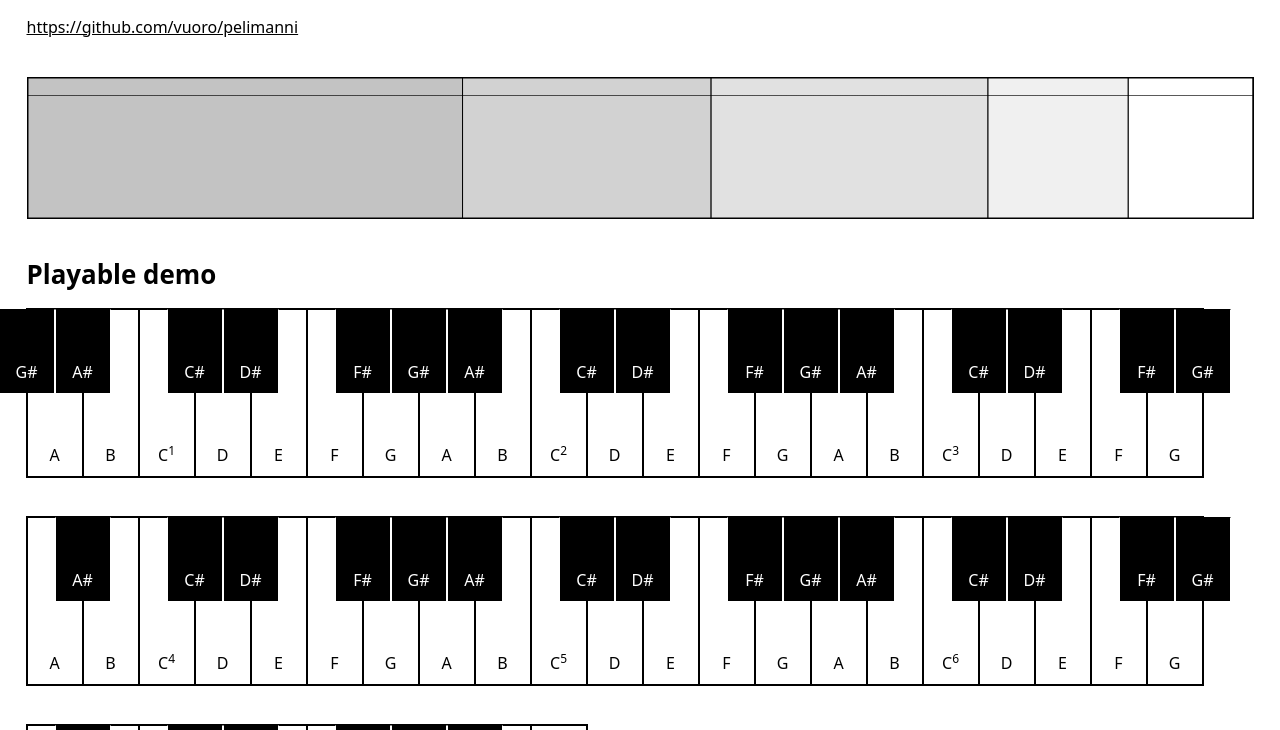
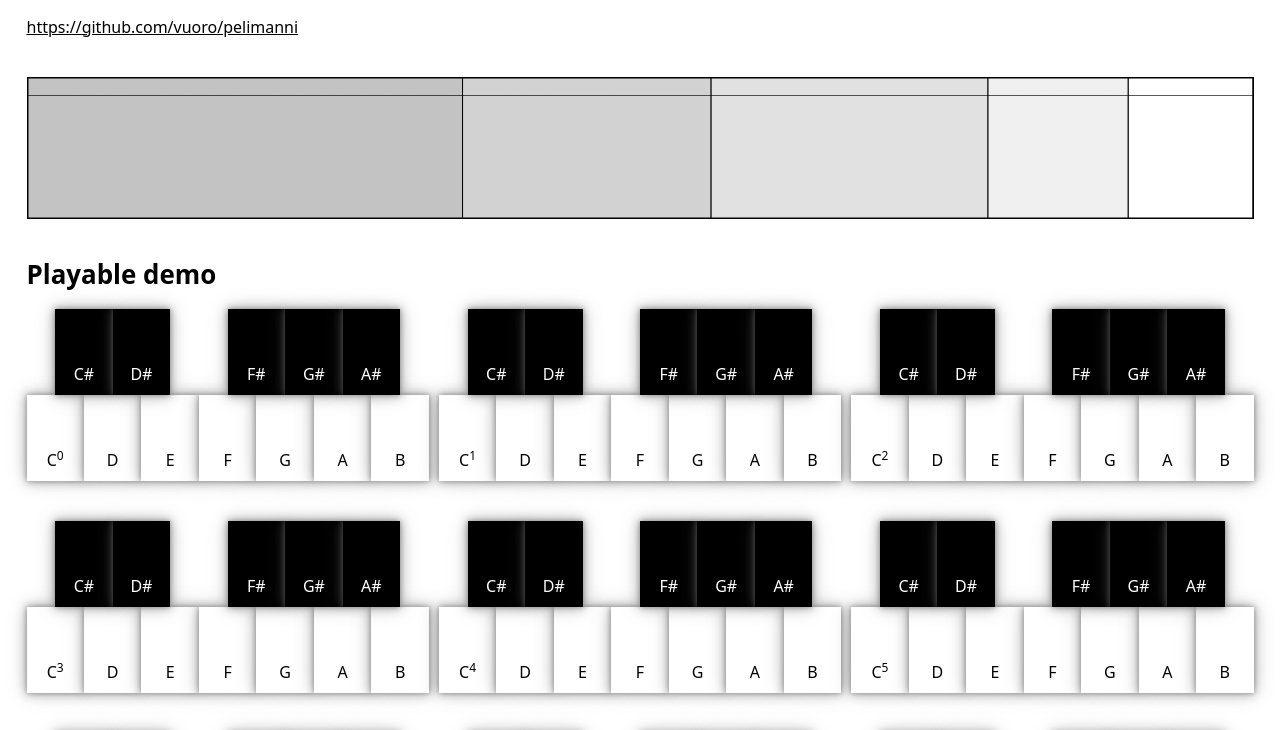
Before and after one commit to vuoro/pelimanni, a website built with Vite: page index.html in a window 1280 px wide. Shown: the part 146-876 px from the top of the page. Built offline with nearby package versions, Linux system fonts and the light colour scheme.

Commit message:
Improve keyboard display

```diff
--- a/example/Keyboard.ts
+++ b/example/Keyboard.ts
@@ -1,4 +1,5 @@
 import { html, nothing, render } from "lit-html";
+import { styleMap } from "lit-html/directives/style-map.js";
 import * as allInstrumentPresets from "../instrumentPresets.js";
 import {
   attackInstrument,
@@ -240,15 +241,49 @@ export const Keyboard = new Magic(() => {
   const instrumentPreset =
     allInstrumentPresets[instrumentName as keyof typeof allInstrumentPresets];
 
+  const keys = [];
+  const fromNote = frequencyToMidi(instrumentPreset?.highPassFrequency ?? 27.5);
+  const toNote = frequencyToMidi(instrumentPreset?.lowPassFrequency ?? 4186.009);
+  const fromOctave = Math.floor(fromNote / 12);
+  const toOctave = Math.ceil(toNote / 12);
+  const hasTopKeys = topKeysSet.size > 0 && topKeysSet.size < 12;
+  let totalColumns = 0;
+
+  for (let octave = fromOctave; octave < toOctave; octave++) {
+    const octaveKeys = [];
+    let column = 2;
+    let lastRow = 0;
+
+    for (let note = octave * 12; note < (octave + 1) * 12; note++) {
+      const isBlack = blackKeysSet.has(note % 12);
+      const isTop = topKeysSet.has(note % 12);
+      const row = hasTopKeys ? (isTop ? 1 : 2) : 1;
+
+      if (lastRow !== row) column -= 1;
+      lastRow = row;
+
+      octaveKeys.push(key(note, isBlack, column, row));
+
+      column += 2;
+    }
+
+    keys.push(html`<div class="octave">${octaveKeys}</div>`);
+    totalColumns = Math.max(totalColumns, column);
+  }
+
   render(
     html`
       <h2>Playable demo</h2>
-      ${keys(
-        blackKeysSet,
-        topKeysSet,
-        frequencyToMidi(instrumentPreset?.highPassFrequency ?? 27.5),
-        frequencyToMidi(instrumentPreset?.lowPassFrequency ?? 4186.009),
-      )}
+      <div class="keys"
+        style="--total-columns: ${totalColumns}"
+        @pointerdown=${pointerdown}
+        @pointerup=${pointerup}
+        @pointerout=${pointerout}
+        @pointerover=${pointerover}
+        @contextmenu=${contextmenu}
+      >
+        ${keys}
+      </div>
       <p>You can play with mouse, touch, or keyboard. MIDI support coming whenever I manage to buy a device to test it with.</p>
       <p>When playing with a keyboard, use 12345/QWERTY/ASDFG/ZXCVB rows (other keyboard layouts should also work… mostly). You can adjust their notes with the "Keyboard offset" slider above. Hold shift for full sustain and/or alt for full vibrato.</p>
     `,
@@ -256,14 +291,29 @@ export const Keyboard = new Magic(() => {
   );
 });
 
-const keys = (blackKeysSet: Set<number>, topKeysSet: Set<number>, fromNote = 0, toNote = 120) => {
-  const keys = [];
+const key = (midiNumber: number, isBlack = false, column = 0, row = 0) => {
+  const note = midiNumber % 12;
+  const octave = Math.floor(midiNumber / 12);
 
-  for (let note = fromNote; note < toNote; note++) {
-    const isBlack = blackKeysSet.has(note % 12);
-    const isTop = topKeysSet.has(note % 12);
-    keys.push(key(note, isBlack, isTop));
-  }
+  return html`
+    <div
+      class="key ${isBlack ? "black" : "white"} ${row === 1 ? "top" : "bottom"} key-${note}"
+      style="${styleMap({
+        "--column": column,
+        "--row": row,
+      })}"
+    >
+      <button
+        type="button"
+        data-midi-number="${midiNumber}"
+      >
+        <span>
+          ${keyLabels[note]}${note === 0 ? html`<sup>${octave - 1}</sup>` : nothing}
+        </span>
+      </button>
+    </div>
+  `;
+};
 
 const pointerdown = (event: PointerEvent) => {
   const target = event.target as HTMLElement;
@@ -315,45 +365,14 @@ const keys = (blackKeysSet: Set<number>, topKeysSet: Set<number>, fromNote = 0,
     );
 };
 
-  return html`
-    <div class="keys"
-      @pointerdown=${pointerdown}
-      @pointerup=${pointerup}
-      @pointerout=${pointerout}
-      @pointerover=${pointerover}
-      @contextmenu=${contextmenu}
-    >
-      ${keys}
-    </div>
-  `;
-};
-
 const pointersDown = new Set();
 const keyLabels = ["C", "C#", "D", "D#", "E", "F", "F#", "G", "G#", "A", "A#", "B"];
-
-const key = (midiNumber: number, isBlack = false, isTop = false) => {
-  const note = midiNumber % 12;
-  const octave = Math.floor(midiNumber / 12);
-
-  return html`
-    <div class="key ${isBlack ? "black" : "white"} ${isTop ? "top" : "bottom"} key-${note}">
-      <button
-        type="button"
-        data-midi-number="${midiNumber}"
-      >
-        <span>
-          ${keyLabels[note]}${note === 0 ? html`<sup>${octave - 1}</sup>` : nothing}
-        </span>
-      </button>
-    </div>
-  `;
-};
 
 document.addEventListener("keydown", (event: KeyboardEvent) => {
   const { code, repeat, metaKey, ctrlKey } = event;
   if (repeat || metaKey || ctrlKey) return;
 
-  const { keyboardOffset } = Keyboard.get();
+  const { keyboardOffset } = KeyboardState.get();
 
   const keyOffsets = {
     Digit1: 0,
@@ -498,7 +517,7 @@ const attackWithController = (
     audioContext.currentTime,
     velocity * (1.0 + 0.056 * Math.sin(audioContext.currentTime * 0.236) + 0.034 * Math.random()),
     attackMultiplier,
-    1.0,
+    0.7,
     altKey ? 1.0 : vibratoAmount,
     vibratoFrequency,
   );
@@ -511,7 +530,7 @@ const attackWithController = (
   }
 };
 
-const releaseWithController = (controllerId: ControllerId, shiftKey = false, altKey = false) => {
+const releaseWithController = (controllerId: ControllerId, shiftKey = false, _altKey = false) => {
   const { audioContext } = AudioSystem.get();
   const instrument = playingControllers.get(controllerId);
   if (!instrument) return;
--- a/example/example.css
+++ b/example/example.css
@@ -76,7 +76,7 @@ cite {
 
 #visualizer {
   gap: 0.25rlh;
-  border: 1px solid;
+  border: 1px solid black;
   /* position: sticky;
   top: 1rlh;
   z-index: 10;
@@ -93,10 +93,9 @@ cite {
 }
 
 .keys {
-  display: flex;
-  flex-wrap: wrap;
-  align-items: stretch;
-  gap: 2rlh 0;
+  display: grid;
+  grid-template-columns: repeat(auto-fit, minmax(calc(var(--total-columns) * 1rlh), 1fr));
+  gap: 2rlh 0.5rlh;
 }
 
 .keys,
@@ -105,72 +104,71 @@ cite {
   user-select: none;
 }
 
-.key {
-  --key-width: calc(2rlh + 2vmin);
-  --key-height: calc(var(--key-width) * 3);
-  width: var(--key-width);
+.octave {
+  display: grid;
+  grid-auto-columns: 1fr;
+  grid-auto-rows: 1fr;
   pointer-events: none;
 }
 
-.top:not(.top + .top) {
-  width: 0;
-  display: grid;
-  justify-content: center;
+.key {
+  grid-column: var(--column) / span 2;
+  grid-row: var(--row);
+  pointer-events: none;
+  position: relative;
 }
 
-.top + .top {
-  padding-left: calc(var(--key-width) * 0.5);
+.top {
+  z-index: 1;
+}
+.bottom {
+  z-index: 0;
 }
 
 .key button {
   cursor: pointer;
-  width: var(--key-width);
-  height: var(--key-height);
-  border: 0.5px solid light-dark(black, #999);
-  outline: 0.5px solid light-dark(black, #999);
-  background-color: light-dark(white, #222);
+  width: 100%;
+  aspect-ratio: 1 / 1.5;
+  border: none;
   display: flex;
   justify-content: center;
   align-items: end;
   line-height: 2;
   touch-action: none;
   pointer-events: all;
-  font-weight: 200;
+  font-weight: 300;
   padding-bottom: 0.25rlh;
+  box-shadow: 0 0 0.25rlh #6669, 0 0 0.5rlh #6667, 0 0 1rlh #6665;
 }
 
-.top button {
-  height: calc(var(--key-height) * 0.5);
-  justify-self: center;
-  position: relative;
-  z-index: 1;
+.white button {
+  background-color: white;
+  color: black;
 }
 
 .black button {
   background-color: black;
-  border-color: light-dark(white, #999);
-  outline-color: light-dark(white, #999);
   color: white;
 }
 
-@media (prefers-color-scheme: light) {
-  .black button {
-    outline: none;
-    border-width: 0 0.5px;
-    border-top: 1px solid black;
-  }
-}
-
-/* .white + .white + .black button,
-.white:first-child + .black button,
-.black:first-child button {
+/* .key:first-child button {
+  border-top-left-radius: 0.25rlh;
   border-bottom-left-radius: 0.25rlh;
 }
 
-.black:has(+ .white + .white) button,
-.black:has(+ .white:last-child) button,
-.black:last-child button {
+.key:last-child button {
+  border-top-right-radius: 0.25rlh;
   border-bottom-right-radius: 0.25rlh;
+}
+
+.key.bottom + .key.bottom + .key.top button,
+.key.bottom:first-child + .key.top button {
+  border-top-left-radius: 0.25rlh;
+}
+
+.key.top + .key.top + .key.bottom button,
+.key.top:first-child + .key.bottom button {
+  border-bottom-left-radius: 0.25rlh;
 } */
 
 .key button:hover {
```
Lines whose indentation alone changed are shown as unchanged.
